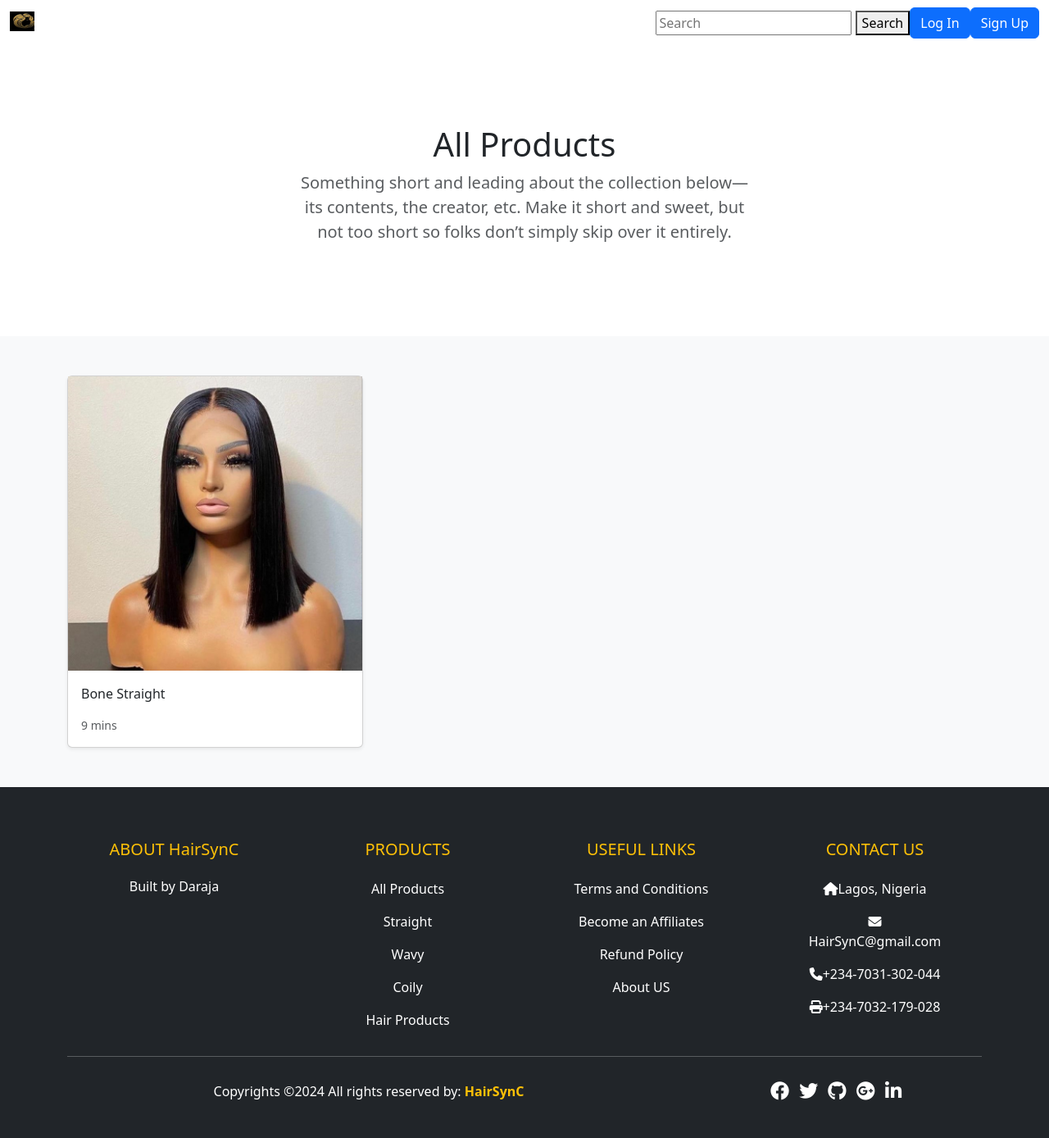
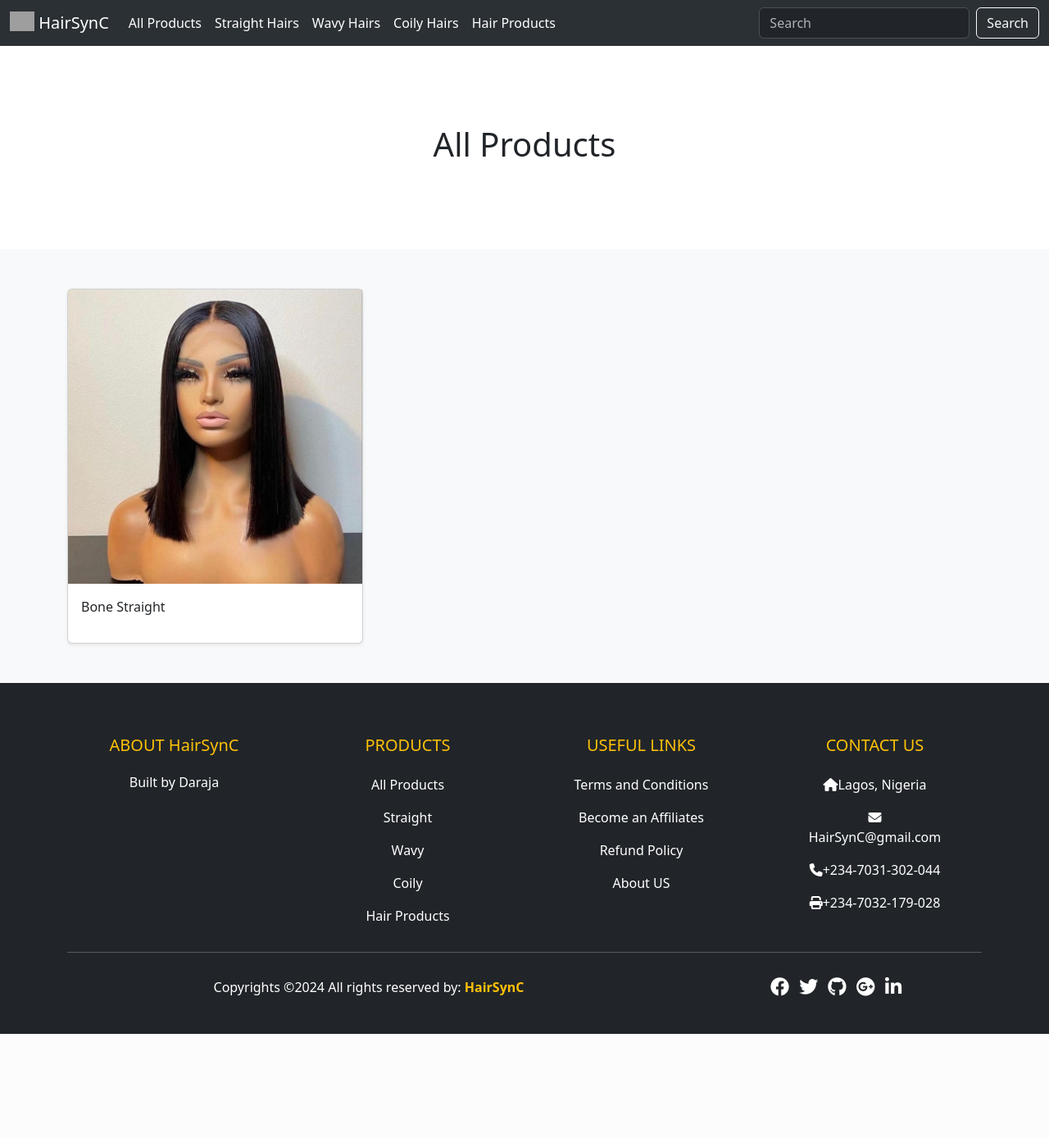
Before and after one commit to NwoguGlory1/HairrSynC, a Django app: page /all-products/ in a window 1280 px wide. Shown: the whole page at 82% size. After the commit the page ends 1261 px from the top, so only its background shows below. Run offline with Django 5.2, Linux system fonts and the light colour scheme; data comes from the database, SQL or seed files in the repository; grey boxes are pictures that could not be loaded.

Commit message:
Done Setting the frontend of index and home page

```diff
--- a/hairsync/templates/store/all-products.html
+++ b/hairsync/templates/store/all-products.html
@@ -8,7 +8,7 @@
       <div class="row py-lg-5">
         <div class="col-lg-6 col-md-8 mx-auto">
           <h1 class="fw-light">All Products</h1>
-          <p class="lead text-body-secondary">Something short and leading about the collection below—its contents, the creator, etc. Make it short and sweet, but not too short so folks don’t simply skip over it entirely.</p>
+          <!-- <p class="lead text-body-secondary">Something short and leading about the collection below—its contents, the creator, etc. Make it short and sweet, but not too short so folks don’t simply skip over it entirely.</p> -->
           <!-- <p>
             <a href="#" class="btn btn-primary my-2">Main call to action</a>
             <a href="#" class="btn btn-secondary my-2">Secondary action</a>
@@ -31,7 +31,7 @@
                         <a class="text-dark text-decoration-none" href="{{ product.get_absolute_url }}">{{ product.name }}</a>
                     </p>
                         <div class="d-flex justify-content-between align-items-center">
-                    <small class="text-muted">9 mins</small>
+                    <!-- <small class="text-muted">9 mins</small> -->
                     </div>
                 </div>
             </div>
--- a/hairsync/templates/store/base.html
+++ b/hairsync/templates/store/base.html
@@ -30,43 +30,68 @@
         <header>
             <div>
                 <!--Navbar-->
-              <nav class="navbar navbar-expand-lg navbar-dark" id="navbar">
+                <nav class="navbar bg-dark navbar-expand-lg bg-body-tertiary " data-bs-theme="dark">
+                <!-- <nav class="navbar bg-dark border-bottom border-body" data-bs-theme="dark"> -->
                   <div class="container-fluid">
-                  <a class="navbar-brand" href="#home">
-                    <img class="d-inline-block align-text-top" src="{% static 'media/images/Logo.png'  %}"  alt="logo" width="30" height="24">HairSynC
-                  </a>
-                  <button class="navbar-toggler" type="button" data-bs-toggle="collapse" data-bs-target="#navbarSupportedContent" aria-controls="navbarScroll" aria-expanded="false" aria-label="Toggle navigation">
+                    <a class="navbar-brand" href="#">
+                      <img src="/docs/5.3/assets/brand/bootstrap-logo.svg" alt="" width="30" height="24" class="d-inline-block align-text-top">
+                      HairSynC</a>
+                    <button class="navbar-toggler" type="button" data-bs-toggle="collapse" data-bs-target="#navbarText" aria-controls="navbarText" aria-expanded="false" aria-label="Toggle navigation">
                       <span class="navbar-toggler-icon"></span>
                     </button>
-                  <div class="collapse navbar-collapse" id="navbarSupportedContent">
-                    <ul class="navbar-nav m-auto my-2 my-lg-0">
+                    <div class="collapse navbar-collapse" id="navbarText">
+                      <ul class="navbar-nav me-auto mb-2 mb-lg-0">
                         <li class="nav-item">
-                        <a class="nav-link" href="#home"></a>
+                          <a class="nav-link active" aria-current="page" href="#">All Products</a>
                         </li>
                         <li class="nav-item">
-                        <a class="nav-link" href="#all_categories">All Categories</a>
+                          <a class="nav-link active"  aria-current="page" href="#">Straight Hairs</a>
                         </li>
                         <li class="nav-item">
-                        <a class="nav-link" href="#straight">Straight</a>
+                          <a class="nav-link active"  aria-current="page" href="#">Wavy Hairs</a>
                         </li>
                         <li class="nav-item">
-                        <a class="nav-link" href="#wavy">Wavy</a>
+                          <a class="nav-link active"  aria-current="page" href="#">Coily Hairs</a>
                         </li>
                         <li class="nav-item">
-                        <a class="nav-link" href="#coily">Coily</a>
+                          <a class="nav-link active"  aria-current="page" href="#">Hair Products</a>
+                        </li>
+                      </ul>
+                      <form class="d-flex" role="search">
+                        <input class="form-control me-2" type="search" placeholder="Search" aria-label="Search">
+                        <button class="btn btn-outline-light" type="submit">Search</button>
+                      </form>
+                    </div>
+                  </div>
+                </nav>
+                <!-- <nav class="navbar bg-dark border-bottom border-body" data-bs-theme="dark">
+                  <div class="container-fluid">
+                    <a class="navbar-brand" href="#">Navbar</a>
+                    <button class="navbar-toggler" type="button" data-bs-toggle="collapse" data-bs-target="#navbarColor01" aria-controls="navbarColor01" aria-expanded="false" aria-label="Toggle navigation">
+                      <span class="navbar-toggler-icon"></span>
+                    </button>
+                    <div class="collapse navbar-collapse" id="navbarColor01">
+                      <ul class="navbar-nav me-auto mb-2 mb-lg-0">
+                        <li class="nav-item">
+                          <a class="nav-link active" aria-current="page" href="#">Home</a>
                         </li>
                         <li class="nav-item">
-                        <a class="nav-link" href="#hairproducts">Hair Products</a>
+                          <a class="nav-link" href="#">Features</a>
+                        </li>
+                        <li class="nav-item">
+                          <a class="nav-link" href="#">Pricing</a>
+                        </li>
+                        <li class="nav-item">
+                          <a class="nav-link" href="#">About</a>
                         </li>
                       </ul>
-                    <form class="search">
-                      <input type="search" placeholder="Search" aria-label="Search">
-                      <button type="submit">Search</button>
+                      <form class="d-flex" role="search">
+                        <input class="form-control me-2" type="search" placeholder="Search" aria-label="Search">
+                        <button class="btn btn-outline-light" type="submit">Search</button>
                       </form>
-                    <button class="btn btn-primary" p-2 my-lg-0 my-2>Log In</button>
-                    <button class="btn btn btn-primary" p-2 my-lg-0 my-2>Sign Up</button>
                     </div>
-              </nav>
+                  </div>
+                </nav> -->
                 </div>
 
                       </header>
```
Lines whose indentation alone changed are shown as unchanged.
